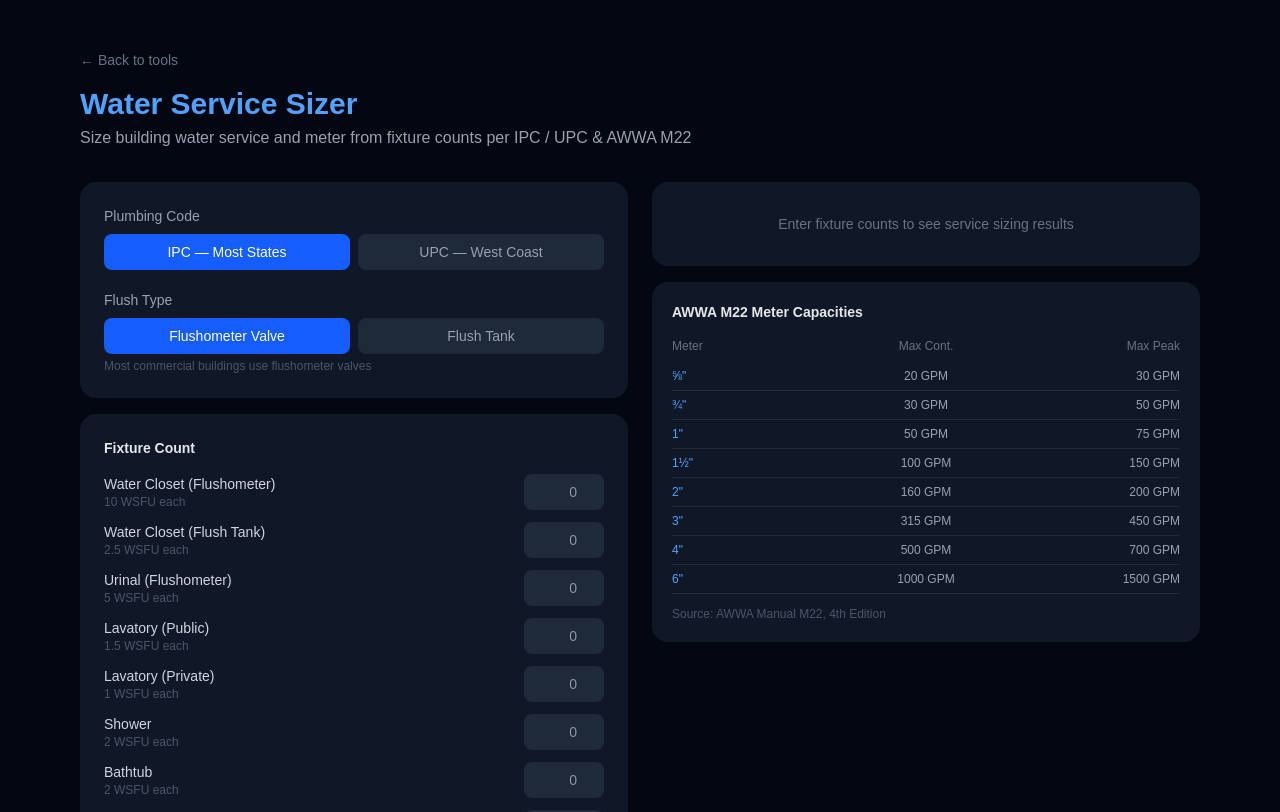
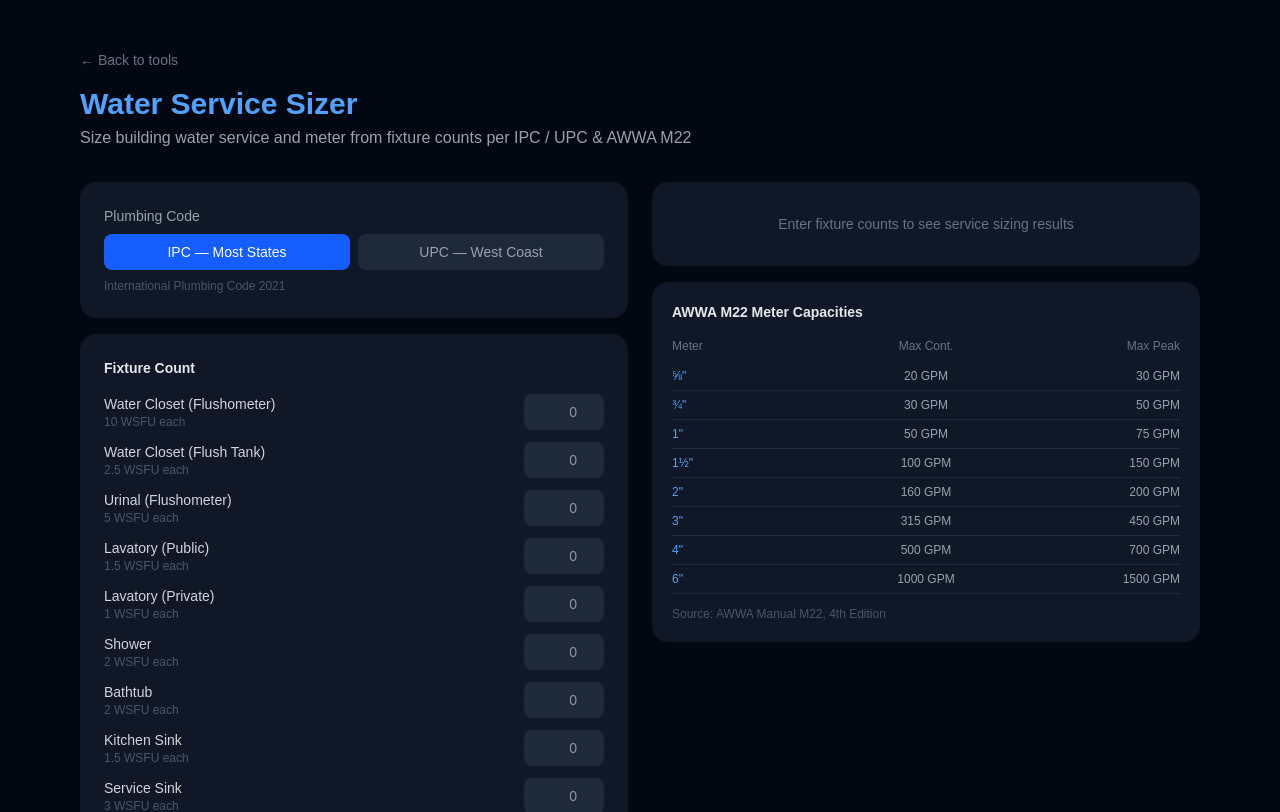
Before and after one commit to jjb1999-a11y/mep-tools, a Next.js app: page /water-service-sizer in a window 1280 px wide. Shown: the top 812 px of the page. Built offline with nearby package versions, Linux system fonts and the light colour scheme.

Commit message:
fix water service sizer - remove flush type toggle

```diff
--- a/app/water-service-sizer/page.js
+++ b/app/water-service-sizer/page.js
@@ -1,7 +1,5 @@
 'use client';
 import { useState, useEffect } from 'react';
-
-// ── Data ──────────────────────────────────────────────────────────────────────
 
 const IPC_FIXTURES = [
   { key: 'wc_flushvalve',  label: 'Water Closet (Flushometer)',  wsfu: 10,  cold: 10,   hot: 0    },
@@ -35,7 +33,6 @@ const UPC_FIXTURES = [
   { key: 'hose_bibb',      label: 'Hose Bibb',                   wsfu: 3,   cold: 3,    hot: 0    },
 ];
 
-// Service pipe sizes — Type L Copper internal diameters
 const SERVICE_PIPES = [
   { label: '¾"',  id: 0.785 },
   { label: '1"',  id: 1.025 },
@@ -47,7 +44,6 @@ const SERVICE_PIPES = [
   { label: '4"',  id: 3.905 },
 ];
 
-// AWWA M22 meter capacities
 const METERS = [
   { label: '⅝"',  maxContinuous: 20,   maxPeak: 30   },
   { label: '¾"',  maxContinuous: 30,   maxPeak: 50   },
@@ -59,12 +55,12 @@ const METERS = [
   { label: '6"',  maxContinuous: 1000, maxPeak: 1500 },
 ];
 
-// IPC Table E103.3(3) WSFU → GPM
 const WSFU_TO_GPM_FV = [
   [1,1],[2,2],[3,3],[4,4],[5,5],[6,5.5],[8,6.5],[10,8],[15,11],[20,14],
   [25,17],[30,19.5],[40,22],[50,25],[75,32],[100,42],[150,65],[180,85.5],
   [200,95],[300,130],[400,160],[500,185],
 ];
+
 const WSFU_TO_GPM_FT = [
   [1,1],[2,2],[3,3],[4,4],[5,5],[6,5.5],[8,6.5],[10,7.5],[15,9.5],[20,11.5],
   [25,13],[30,14.5],[40,17],[50,19.5],[75,25],[100,29],[150,35],[200,40],
@@ -106,23 +102,20 @@ function calcPD(gpm, idIn, lengthFt) {
   return f * (100 / D) * V * V / (2 * 32.174) * 0.4335 * (lengthFt / 100);
 }
 
-// ── Component ─────────────────────────────────────────────────────────────────
 export default function WaterServiceSizer() {
-  const [code,         setCode]         = useState('IPC');
-  const [flushValve,   setFlushValve]   = useState(true);
-  const [counts,       setCounts]       = useState({});
-  const [contLoad,     setContLoad]     = useState('');
-  const [streetPSI,    setStreetPSI]    = useState('60');
-  const [elevation,    setElevation]    = useState('0');
-  const [serviceLen,   setServiceLen]   = useState('50');
-  const [results,      setResults]      = useState(null);
+  const [code,       setCode]       = useState('IPC');
+  const [counts,     setCounts]     = useState({});
+  const [contLoad,   setContLoad]   = useState('');
+  const [streetPSI,  setStreetPSI]  = useState('60');
+  const [elevation,  setElevation]  = useState('0');
+  const [serviceLen, setServiceLen] = useState('50');
+  const [results,    setResults]    = useState(null);
 
   const fixtures = code === 'IPC' ? IPC_FIXTURES : UPC_FIXTURES;
 
-  useEffect(() => { compute(); }, [code, flushValve, counts, contLoad, streetPSI, elevation, serviceLen]);
+  useEffect(() => { compute(); }, [code, counts, contLoad, streetPSI, elevation, serviceLen]);
 
   function compute() {
-    // Total WSFU
     let totalWsfu = 0, coldWsfu = 0, hotWsfu = 0;
     fixtures.forEach(f => {
       const qty = parseInt(counts[f.key] || 0);
@@ -135,26 +128,24 @@ export default function WaterServiceSizer() {
 
     if (totalWsfu === 0 && !contLoad) { setResults(null); return; }
 
-    // Convert to GPM
-    const fixtureGPM = wsfu2gpm(totalWsfu, flushValve);
+    const hasFlushValve =
+      (parseInt(counts['wc_flushvalve'] || 0) +
+       parseInt(counts['urinal_fv']     || 0)) > 0;
+
+    const fixtureGPM = wsfu2gpm(totalWsfu, hasFlushValve);
     const contGPM    = parseFloat(contLoad) || 0;
     const totalGPM   = fixtureGPM + contGPM;
+    const coldGPM    = wsfu2gpm(coldWsfu, hasFlushValve) + contGPM;
+    const hotGPM     = wsfu2gpm(hotWsfu, hasFlushValve);
 
-    const coldGPM = wsfu2gpm(coldWsfu, flushValve) + contGPM;
-    const hotGPM  = wsfu2gpm(hotWsfu, flushValve);
-
-    // Size service pipe — velocity ≤ 8 FPS
-    const pipe = SERVICE_PIPES.find(p => calcVelocity(totalGPM, p.id) <= 8);
-
-    // Size meter — peak GPM ≤ maxPeak
+    const pipe  = SERVICE_PIPES.find(p => calcVelocity(totalGPM, p.id) <= 8);
     const meter = METERS.find(m => totalGPM <= m.maxPeak);
 
-    // Pressure budget
-    const len      = parseFloat(serviceLen) || 50;
-    const elev     = parseFloat(elevation)  || 0;
-    const elevLoss = elev * 0.433;
-    const pipePD   = pipe ? calcPD(totalGPM, pipe.id, len) : 0;
-    const meterPD  = meter ? Math.min(totalGPM / meter.maxPeak * 15, 15) : 0; // approx meter loss
+    const len       = parseFloat(serviceLen) || 50;
+    const elev      = parseFloat(elevation)  || 0;
+    const elevLoss  = elev * 0.433;
+    const pipePD    = pipe ? calcPD(totalGPM, pipe.id, len) : 0;
+    const meterPD   = meter ? Math.min(totalGPM / meter.maxPeak * 15, 15) : 0;
     const remaining = parseFloat(streetPSI) - elevLoss - pipePD - meterPD;
 
     setResults({
@@ -163,6 +154,7 @@ export default function WaterServiceSizer() {
       coldGPM, hotGPM,
       pipe, meter,
       elevLoss, pipePD, meterPD, remaining,
+      hasFlushValve,
     });
   }
 
@@ -184,13 +176,11 @@ export default function WaterServiceSizer() {
 
         <div className="flex flex-col lg:flex-row gap-6 items-start">
 
-          {/* ── LEFT: Inputs ── */}
+          {/* ── LEFT ── */}
           <div className="w-full lg:w-1/2 space-y-4">
 
-            {/* Code & Flush Type */}
-            <div className="bg-gray-900 rounded-2xl p-6 space-y-5">
-
-              <div>
+            {/* Code */}
+            <div className="bg-gray-900 rounded-2xl p-6">
               <label className="block text-sm text-gray-400 mb-2">Plumbing Code</label>
               <div className="grid grid-cols-2 gap-2">
                 {['IPC', 'UPC'].map(c => (
@@ -201,22 +191,9 @@ export default function WaterServiceSizer() {
                   </button>
                 ))}
               </div>
-              </div>
-
-              <div>
-                <label className="block text-sm text-gray-400 mb-2">Flush Type</label>
-                <div className="grid grid-cols-2 gap-2">
-                  {[[true,'Flushometer Valve'],[false,'Flush Tank']].map(([v,l]) => (
-                    <button key={String(v)} onClick={() => setFlushValve(v)}
-                      className={`py-2 rounded-lg text-sm font-medium transition
-                        ${flushValve === v ? 'bg-blue-600 text-white' : 'bg-gray-800 text-gray-400 hover:bg-gray-700'}`}>
-                      {l}
-                    </button>
-                  ))}
-                </div>
-                <p className="text-xs text-gray-600 mt-1">Most commercial buildings use flushometer valves</p>
-              </div>
-
+              <p className="text-xs text-gray-600 mt-2">
+                {code === 'IPC' ? 'International Plumbing Code 2021' : 'Uniform Plumbing Code 2021'}
+              </p>
             </div>
 
             {/* Fixture Counts */}
@@ -249,10 +226,9 @@ export default function WaterServiceSizer() {
               </div>
             </div>
 
-            {/* Continuous Loads & Pressure */}
+            {/* Loads & Pressure */}
             <div className="bg-gray-900 rounded-2xl p-6 space-y-4">
-              <h2 className="text-sm font-semibold text-gray-200 mb-2">Additional Loads & Pressure</h2>
-
+              <h2 className="text-sm font-semibold text-gray-200">Additional Loads & Pressure</h2>
               <div>
                 <label className="block text-xs text-gray-500 mb-1">Continuous Load (GPM) — irrigation, cooling tower makeup, etc.</label>
                 <input type="number" value={contLoad}
@@ -260,7 +236,6 @@ export default function WaterServiceSizer() {
                   placeholder="0"
                   className="w-full bg-gray-800 rounded-lg px-3 py-2 text-white outline-none focus:ring-2 focus:ring-blue-500 text-sm" />
               </div>
-
               <div className="grid grid-cols-2 gap-3">
                 <div>
                   <label className="block text-xs text-gray-500 mb-1">Street Pressure (PSI)</label>
@@ -285,7 +260,7 @@ export default function WaterServiceSizer() {
 
           </div>
 
-          {/* ── RIGHT: Results ── */}
+          {/* ── RIGHT ── */}
           <div className="w-full lg:w-1/2 space-y-4 lg:sticky lg:top-8">
 
             {results ? (
@@ -309,20 +284,27 @@ export default function WaterServiceSizer() {
                     </div>
                   </div>
 
+                  <div className="bg-gray-800 rounded-xl p-3">
+                    <p className="text-xs text-gray-500">
+                      {results.hasFlushValve ? 'Flushometer valve' : 'Flush tank'} conversion used
+                      — auto-detected from fixture selection · {code} 2021
+                    </p>
+                  </div>
+
                   {results.contGPM > 0 && (
                     <p className="text-xs text-gray-500">Includes {results.contGPM} GPM continuous load</p>
                   )}
 
                   <div className="grid grid-cols-2 gap-3">
                     <div className="bg-gray-800 rounded-xl p-3">
-                      <p className="text-xs text-gray-400 mb-1">Cold Water Demand</p>
+                      <p className="text-xs text-gray-400 mb-1">Cold Water</p>
                       <p className="text-lg font-bold text-blue-400">{results.coldGPM.toFixed(1)} GPM</p>
-                      <p className="text-xs text-gray-600">{results.coldWsfu.toFixed(1)} WSFU cold</p>
+                      <p className="text-xs text-gray-600">{results.coldWsfu.toFixed(1)} WSFU</p>
                     </div>
                     <div className="bg-gray-800 rounded-xl p-3">
-                      <p className="text-xs text-gray-400 mb-1">Hot Water Demand</p>
+                      <p className="text-xs text-gray-400 mb-1">Hot Water</p>
                       <p className="text-lg font-bold text-blue-400">{results.hotGPM.toFixed(1)} GPM</p>
-                      <p className="text-xs text-gray-600">{results.hotWsfu.toFixed(1)} WSFU hot</p>
+                      <p className="text-xs text-gray-600">{results.hotWsfu.toFixed(1)} WSFU</p>
                     </div>
                   </div>
                 </div>
@@ -342,7 +324,7 @@ export default function WaterServiceSizer() {
                     </div>
                   ) : (
                     <div className="bg-yellow-900/40 border border-yellow-700 rounded-xl p-4">
-                      <p className="text-yellow-400 text-sm">⚠️ Flow exceeds 4" service pipe — consult a plumbing engineer</p>
+                      <p className="text-yellow-400 text-sm">⚠️ Flow exceeds 4" service — consult a plumbing engineer</p>
                     </div>
                   )}
 
@@ -357,7 +339,7 @@ export default function WaterServiceSizer() {
                     </div>
                   ) : (
                     <div className="bg-yellow-900/40 border border-yellow-700 rounded-xl p-4">
-                      <p className="text-yellow-400 text-sm">⚠️ Flow exceeds 6" meter capacity — consult water utility</p>
+                      <p className="text-yellow-400 text-sm">⚠️ Flow exceeds 6" meter — consult water utility</p>
                     </div>
                   )}
                 </div>
@@ -365,7 +347,6 @@ export default function WaterServiceSizer() {
                 {/* Pressure Budget */}
                 <div className={`bg-gray-900 rounded-2xl p-6 space-y-3 ${results.remaining < 35 ? 'border border-yellow-700' : ''}`}>
                   <h2 className="text-lg font-semibold text-gray-200">Pressure at Building Entry</h2>
-
                   <div className="space-y-2 text-sm">
                     <div className="flex justify-between">
                       <span className="text-gray-400">Street pressure</span>
@@ -391,9 +372,8 @@ export default function WaterServiceSizer() {
                       </span>
                     </div>
                   </div>
-
                   {results.remaining < 40 && results.remaining >= 25 && (
-                    <p className="text-xs text-yellow-400">⚠️ Pressure is adequate but tight — verify with water utility and consider pressure booster pump</p>
+                    <p className="text-xs text-yellow-400">⚠️ Pressure is adequate but tight — verify with water utility and consider a booster pump</p>
                   )}
                   {results.remaining < 25 && (
                     <p className="text-xs text-red-400">✗ Insufficient pressure — a booster pump will likely be required</p>
@@ -407,7 +387,7 @@ export default function WaterServiceSizer() {
               </div>
             )}
 
-            {/* Reference */}
+            {/* AWWA Meter Reference */}
             <div className="bg-gray-900 rounded-2xl p-5">
               <h2 className="text-sm font-semibold text-gray-200 mb-4">AWWA M22 Meter Capacities</h2>
               <div className="grid grid-cols-3 gap-1 mb-2">
```
Lines whose indentation alone changed are shown as unchanged.
